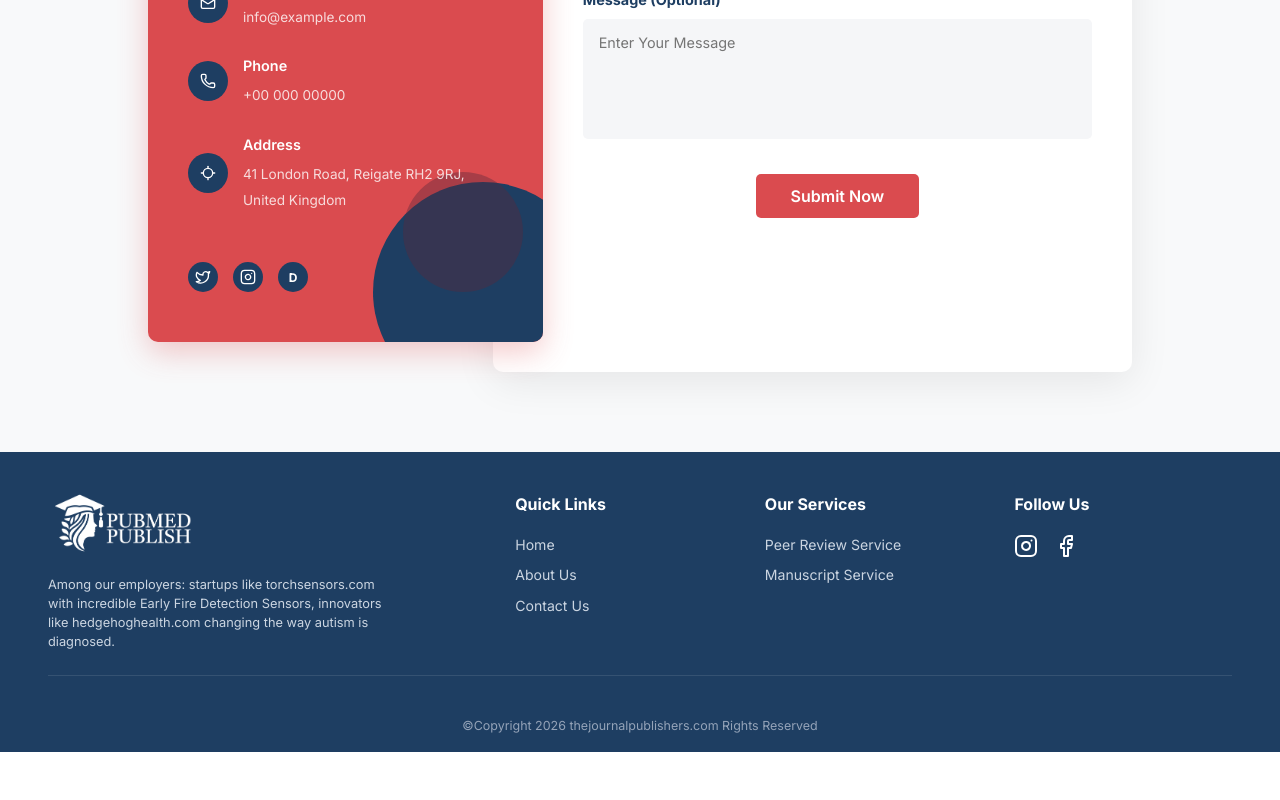
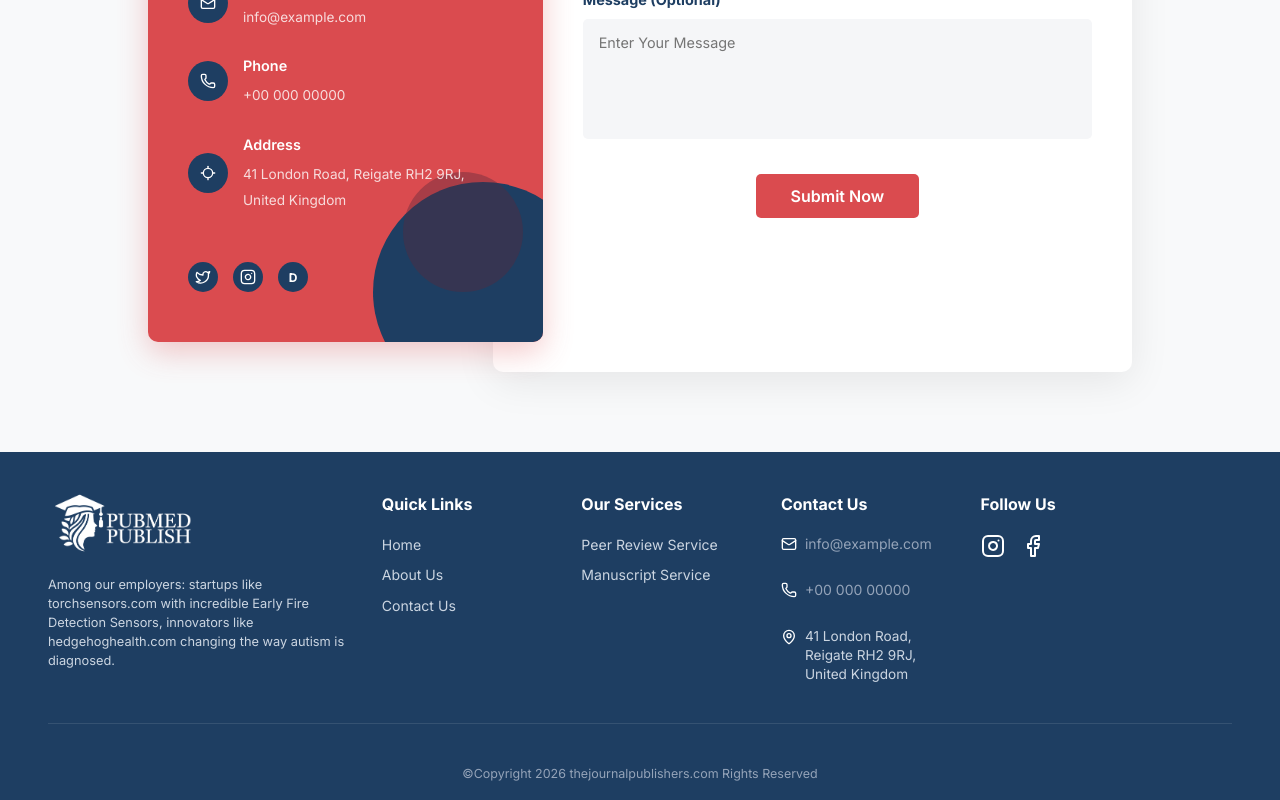
Before and after one commit to talha-mohsin/talha-publication1, a React (Vite) app: page /contact in a window 1280 px wide. Shown: the part 971-1771 px from the top of the page. Before the commit the page ends 1723 px from the top, so only its background shows below. Built offline with nearby package versions, Linux system fonts and the light colour scheme; a web font is replaced by a local one.

Commit message:
feat: Add ContactSection to multiple pages and update footer layout; refactor services routing

```diff
--- a/src/App.jsx
+++ b/src/App.jsx
@@ -6,7 +6,6 @@ import Home from './pages/Home/Home';
 import About from './pages/About/About';
 import Contact from './pages/Contact/Contact';
 import Reviews from './pages/Reviews/Reviews';
-import Services from './pages/Services/PeerReview';
 import Terms from './pages/Terms/Terms';
 import Privacy from './pages/Privacy/Privacy';
 import Manuscript from './pages/Services/Manuscript';
@@ -18,7 +17,6 @@ const App = () => {
       <Routes>
         <Route path="/" element={<Home />} />
         <Route path="/about" element={<About />} />
-        <Route path="/services" element={<Services />} />
         <Route path="/services/peer-review" element={<PeerReviewService />} />
         <Route path="/services/manuscript" element={<Manuscript />} />
         <Route path="/reviews" element={<Reviews />} />
--- a/src/components/Footer.jsx
+++ b/src/components/Footer.jsx
@@ -1,8 +1,5 @@
 import React from "react";
-import {
-  InstagramIcon,
-  FacebookIcon,
-} from "lucide-react";
+import { InstagramIcon, FacebookIcon, Mail, Phone, MapPin } from "lucide-react";
 import { Link, useLocation } from "react-router-dom";
 
 export default function Footer() {
@@ -22,9 +19,8 @@ export default function Footer() {
   return (
     <footer className="footer" id="contact">
       <div className="container">
-        {/* Compact Single Grid Layout */}
+        {/* Compact Single Grid Layout with 5 Columns */}
         <div className="footer-main-grid">
-
           {/* Col 1: Logo & Description */}
           <div className="footer-col brand-col">
             <div className="footer-logo">
@@ -48,7 +44,9 @@ export default function Footer() {
                   className={`footer-nav-link ${
                     location.pathname === item.path ? "active" : ""
                   }`}
-                  onClick={() => window.scrollTo({ top: 0, behavior: "smooth" })}
+                  onClick={() =>
+                    window.scrollTo({ top: 0, behavior: "smooth" })
+                  }
                 >
                   {item.label}
                 </Link>
@@ -64,7 +62,9 @@ export default function Footer() {
                 <Link
                   to={link.path}
                   key={idx}
-                  onClick={() => window.scrollTo({ top: 0, behavior: "smooth" })}
+                  onClick={() =>
+                    window.scrollTo({ top: 0, behavior: "smooth" })
+                  }
                 >
                   {link.label}
                 </Link>
@@ -74,13 +74,31 @@ export default function Footer() {
 
           {/* Col 4: Follow Us */}
           <div className="footer-col">
+            <h4>Contact Us</h4>
+            <div className="footer-contact-info">
+              <div className="contact-item">
+                <Mail size={16} />
+                <a href="mailto:info@example.com">info@example.com</a>
+              </div>
+              <div className="contact-item">
+                <Phone size={16} />
+                <a href="tel:+0000000000">+00 000 00000</a>
+              </div>
+              <div className="contact-item">
+                <MapPin size={16} />
+                <span>41 London Road, Reigate RH2 9RJ, United Kingdom</span>
+              </div>
+            </div>
+          </div>
+
+          {/* Col 5: Contact Us */}
+          <div className="footer-col">
             <h4>Follow Us</h4>
             <div className="social-links">
               <InstagramIcon />
               <FacebookIcon />
             </div>
           </div>
-
         </div>
 
         {/* Footer Bottom */}
@@ -91,5 +109,3 @@ export default function Footer() {
     </footer>
   );
 }
-
-/* --- Compact Footer Styling --- */
--- a/src/components/Form.jsx
+++ b/src/components/Form.jsx
@@ -85,7 +85,7 @@ const Form = ({ isModal = false, isOpen = true, onClose }) => {
 
       <div className={`services-hero-form-container ${isModal ? "modal-form-box" : ""}`}>
         <div className="form-head" style={{ display: "flex", justifyContent: "space-between", alignItems: "center" }}>
-          <h3>Place an order</h3>
+          <h3>Let's Get Started!</h3>
           {/* Modal ke liye Close (X) Button */}
           {isModal && (
             <button
--- a/src/components/Navbar.jsx
+++ b/src/components/Navbar.jsx
@@ -18,7 +18,7 @@ export default function Navbar() {
     { label: "About Us", path: "/about" },
     {
       label: "Services",
-      path: "/services",
+      path: "/#services",
       children: [
         {
           label: "Peer Review Service",
--- a/src/index.css
+++ b/src/index.css
@@ -1559,12 +1559,11 @@ ul {
   background: #1E3E62;
   color: #e2e8f0;
   padding: 2.5rem 0 1rem;
-  /* Padding kam ki gayi hai taake footer chota lage */
 }
 
 .footer-main-grid {
   display: grid;
-  grid-template-columns: 2fr 1fr 1fr 1fr;
+  grid-template-columns: 1.8fr 1fr 1fr 1fr 1.5fr;
   gap: 2rem;
   margin-bottom: 2rem;
   padding-bottom: 1.5rem;
@@ -1572,12 +1571,11 @@ ul {
 }
 
 .brand-col {
-  max-width: 350px;
+  max-width: 300px;
 }
 
 .footer-logo img {
   width: 150px;
-  /* Logo size chota kiya gaya hai */
   filter: invert(1);
   margin-bottom: 0.8rem;
 }
@@ -1598,7 +1596,6 @@ ul {
   display: flex;
   flex-direction: column;
   gap: 0.5rem;
-  /* Links ke darmiyan gap kam kiya gaya hai */
 }
 
 .footer-links a {
@@ -1616,6 +1613,29 @@ ul {
   display: flex;
   gap: 1rem;
   color: white;
+  cursor: pointer;
+}
+
+/* Contact Info Styling for 5th Column */
+.footer-contact-info {
+  display: flex;
+  flex-direction: column;
+  gap: 0.75rem;
+}
+
+.contact-item {
+  display: flex;
+  align-items: flex-start;
+  gap: 0.5rem;
+  font-size: 0.85rem;
+  color: #cbd5e1;
+  line-height: 1.4;
+}
+
+.contact-item svg {
+  flex-shrink: 0;
+  margin-top: 2px;
+  color: #ffffff;
 }
 
 /* Footer Bottom */
@@ -1627,6 +1647,13 @@ ul {
 }
 
 /* --- Responsive Adjustments --- */
+@media (max-width: 1200px) {
+  .footer-main-grid {
+    grid-template-columns: repeat(3, 1fr);
+    gap: 2rem;
+  }
+}
+
 @media (max-width: 992px) {
   .footer-main-grid {
     grid-template-columns: repeat(2, 1fr);
@@ -1647,6 +1674,11 @@ ul {
 
   .social-links {
     justify-content: center;
+  }
+
+  .contact-item {
+    justify-content: center;
+    text-align: center;
   }
 }
 
--- a/src/pages/About/About.jsx
+++ b/src/pages/About/About.jsx
@@ -12,6 +12,7 @@ import Services from "@/src/partials/About/Services";
 import girlBg from "/assets/girl-bg.png";
 import React from "react";
 import CTABanner from "@/src/components/CTABanner";
+import ContactSection from "@/src/partials/Contact/ContactSection";
 
 const About = () => {
   return (
@@ -124,6 +125,7 @@ const About = () => {
       />
       <PartnersLogos />
       <Testimonials />
+      <ContactSection />
       <FAQs />
       <Footer />
     </>
--- a/src/pages/Home/Home.jsx
+++ b/src/pages/Home/Home.jsx
@@ -16,6 +16,7 @@ import Footer from "../../components/Footer.jsx";
 import PartnersLogos from "@/src/components/PartnersLogos.jsx";
 import girlBg from "/assets/girl-bg.png";
 import CTABanner from "../../components/CTABanner.jsx";
+import ContactSection from "@/src/partials/Contact/ContactSection.jsx";
 
 export default function Home() {
   return (
@@ -162,6 +163,7 @@ export default function Home() {
       />
       <PartnersLogos />
       <Testimonials />
+      <ContactSection />
       <FAQs />
 
       {/* Footer */}
--- a/src/pages/Reviews/Reviews.jsx
+++ b/src/pages/Reviews/Reviews.jsx
@@ -2,6 +2,7 @@ import FAQs from "@/src/components/FAQs";
 import Footer from "@/src/components/Footer";
 import Navbar from "@/src/components/Navbar";
 import Hero from "@/src/partials/About/Hero";
+import ContactSection from "@/src/partials/Contact/ContactSection";
 import SuccessStories from "@/src/partials/Reviews/SuccessStories";
 import React from "react";
 
@@ -19,6 +20,7 @@ const Reviews = () => {
         description="The Journal Publishers is the first option for all researchers around the world when it comes to publishing needs. How come? Hear what our clients say. "
       />
       <SuccessStories />
+      <ContactSection />
       <FAQs />
       <Footer />
     </>
--- a/src/pages/Services/Manuscript.jsx
+++ b/src/pages/Services/Manuscript.jsx
@@ -11,6 +11,7 @@ import CTABanner from "@/src/components/CTABanner";
 import WorkSubmission from "@/src/partials/Services/WorkSubmission";
 import Benefits from "@/src/partials/Services/Benefits";
 import ResearchBanner from "@/src/partials/Services/ResearchBanner";
+import ContactSection from "@/src/partials/Contact/ContactSection";
 
 const Manuscript = () => {
   return (
@@ -168,6 +169,7 @@ const Manuscript = () => {
         btn1="In need of help?"
         btn2="Contact Us"
       />
+      <ContactSection />
       <Footer />
     </>
   );
--- a/src/pages/Services/PeerReview.jsx
+++ b/src/pages/Services/PeerReview.jsx
@@ -11,6 +11,7 @@ import CTABanner from "@/src/components/CTABanner";
 import WorkSubmission from "@/src/partials/Services/WorkSubmission";
 import Benefits from "@/src/partials/Services/Benefits";
 import ResearchBanner from "@/src/partials/Services/ResearchBanner";
+import ContactSection from "@/src/partials/Contact/ContactSection";
 
 const PeerReviewService = () => {
   return (
@@ -174,6 +175,7 @@ const PeerReviewService = () => {
         btn1="Need Assistance"
         btn2="Contact Us"
       />
+      <ContactSection />
       <Footer />
     </>
   );
```
